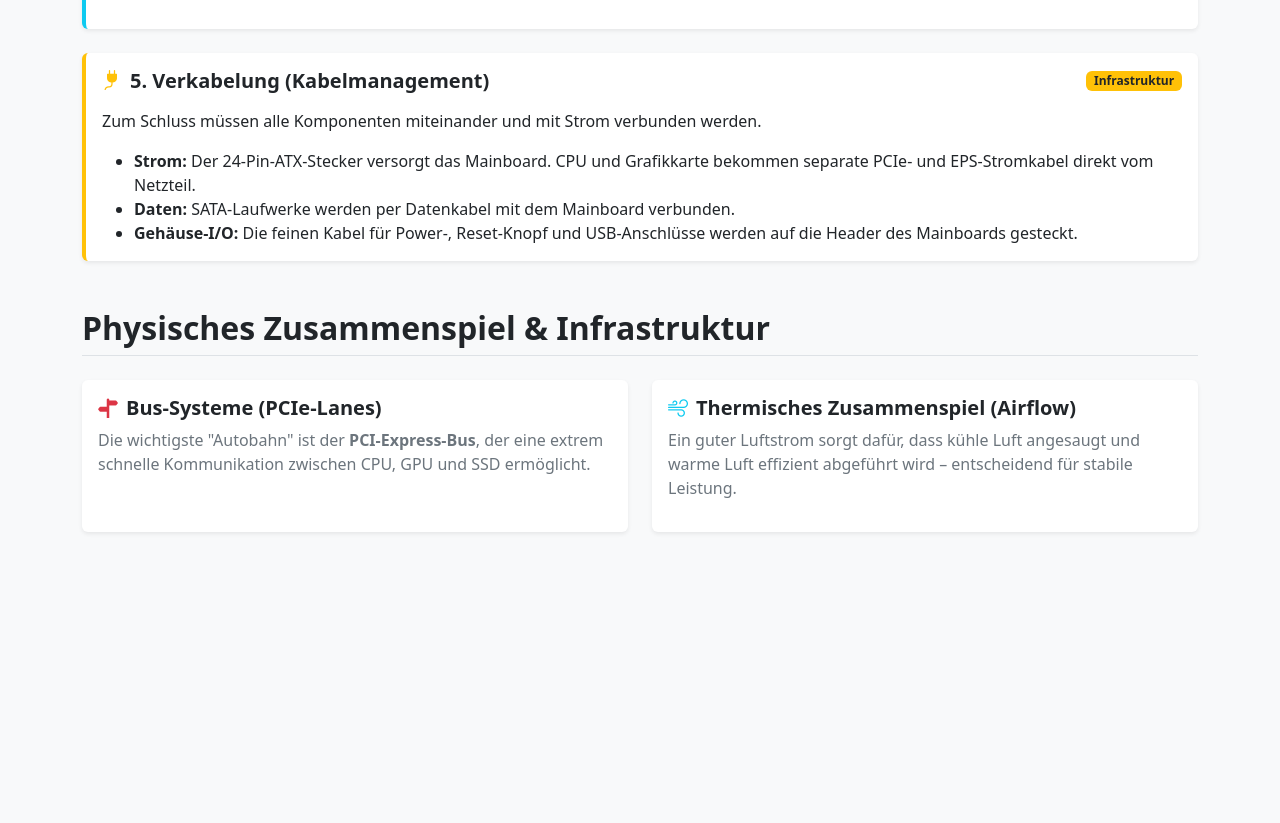
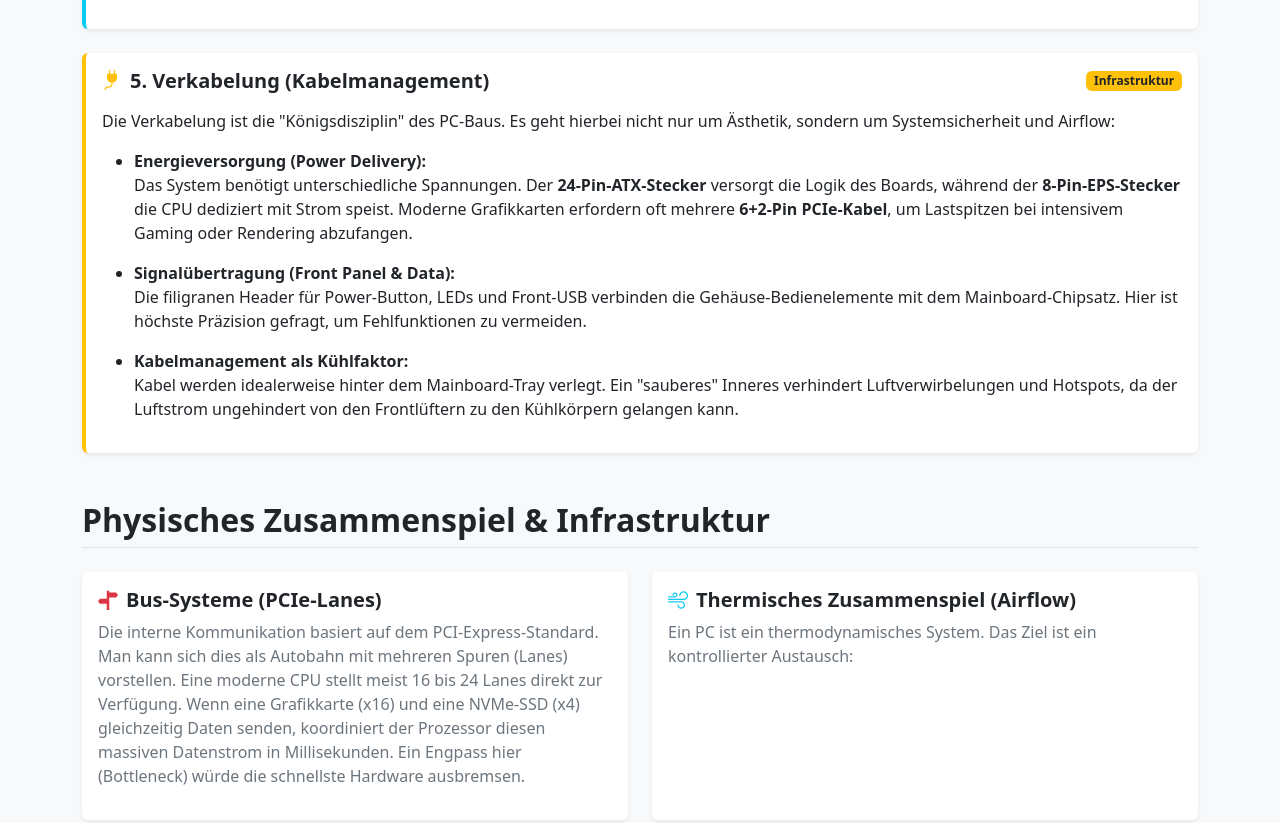
Before and after one commit to EymenSevim/Hardware-PC-Komponenten, a plain HTML site: page Hardware und PC-Komponenten/Aufbau.html in a window 1280 px wide. Shown: the part 3546-4369 px from the top of the page. Before the commit the page ends 4126 px from the top, so only its background shows below. Drawn offline with nearby package versions, Linux system fonts and the light colour scheme.

Commit message:
Aufbau 5.Verkabelung genauer erklärt

```diff
--- a/Hardware und PC-Komponenten/Aufbau.html
+++ b/Hardware und PC-Komponenten/Aufbau.html
@@ -261,26 +261,16 @@
                 </div>
 
                 <p class="card-text mt-3">
-                  Zum Schluss müssen alle Komponenten miteinander und mit Strom
-                  verbunden werden.
+                  Die Verkabelung ist die "Königsdisziplin" des PC-Baus. Es geht hierbei nicht nur um Ästhetik, sondern um Systemsicherheit und Airflow:
+                  <ul>
+                    <li><strong>Energieversorgung (Power Delivery):</strong>
+                    <p>Das System benötigt unterschiedliche Spannungen. Der <strong>24-Pin-ATX-Stecker</strong> versorgt die Logik des Boards, während der <strong>8-Pin-EPS-Stecker</strong> die CPU dediziert mit Strom speist. Moderne Grafikkarten erfordern oft mehrere <strong>6+2-Pin PCIe-Kabel</strong>, um Lastspitzen bei intensivem Gaming oder Rendering abzufangen.</p></li>
+                    <li><strong>Signalübertragung (Front Panel & Data):</strong>
+                    <p>Die filigranen Header für Power-Button, LEDs und Front-USB verbinden die Gehäuse-Bedienelemente mit dem Mainboard-Chipsatz. Hier ist höchste Präzision gefragt, um Fehlfunktionen zu vermeiden.</p></li>
+                    <li><strong>Kabelmanagement als Kühlfaktor:</strong>
+                    <p>Kabel werden idealerweise hinter dem Mainboard-Tray verlegt. Ein "sauberes" Inneres verhindert Luftverwirbelungen und Hotspots, da der Luftstrom ungehindert von den Frontlüftern zu den Kühlkörpern gelangen kann.</p></li>
+                  </ul>
                 </p>
-
-                <ul class="mt-2 mb-0">
-                  <li>
-                    <strong>Strom:</strong> Der 24-Pin-ATX-Stecker versorgt das
-                    Mainboard. CPU und Grafikkarte bekommen separate PCIe- und
-                    EPS-Stromkabel direkt vom Netzteil.
-                  </li>
-                  <li>
-                    <strong>Daten:</strong> SATA-Laufwerke werden per Datenkabel
-                    mit dem Mainboard verbunden.
-                  </li>
-                  <li>
-                    <strong>Gehäuse-I/O:</strong> Die feinen Kabel für Power-,
-                    Reset-Knopf und USB-Anschlüsse werden auf die Header des
-                    Mainboards gesteckt.
-                  </li>
-                </ul>
               </div>
             </div>
           </div>
@@ -300,9 +290,7 @@
                   >Bus-Systeme (PCIe-Lanes)
                 </h5>
                 <p class="text-secondary">
-                  Die wichtigste "Autobahn" ist der
-                  <strong>PCI-Express-Bus</strong>, der eine extrem schnelle
-                  Kommunikation zwischen CPU, GPU und SSD ermöglicht.
+                 Die interne Kommunikation basiert auf dem PCI-Express-Standard. Man kann sich dies als Autobahn mit mehreren Spuren (Lanes) vorstellen. Eine moderne CPU stellt meist 16 bis 24 Lanes direkt zur Verfügung. Wenn eine Grafikkarte (x16) und eine NVMe-SSD (x4) gleichzeitig Daten senden, koordiniert der Prozessor diesen massiven Datenstrom in Millisekunden. Ein Engpass hier (Bottleneck) würde die schnellste Hardware ausbremsen.
                 </p>
               </div>
             </div>
@@ -316,9 +304,10 @@
                   Zusammenspiel (Airflow)
                 </h5>
                 <p class="text-secondary">
-                  Ein guter Luftstrom sorgt dafür, dass kühle Luft angesaugt und
-                  warme Luft effizient abgeführt wird – entscheidend für stabile
-                  Leistung.
+                  Ein PC ist ein thermodynamisches System. Das Ziel ist ein kontrollierter Austausch:
+                  <ul>
+
+                  </ul>
                 </p>
               </div>
             </div>
```
